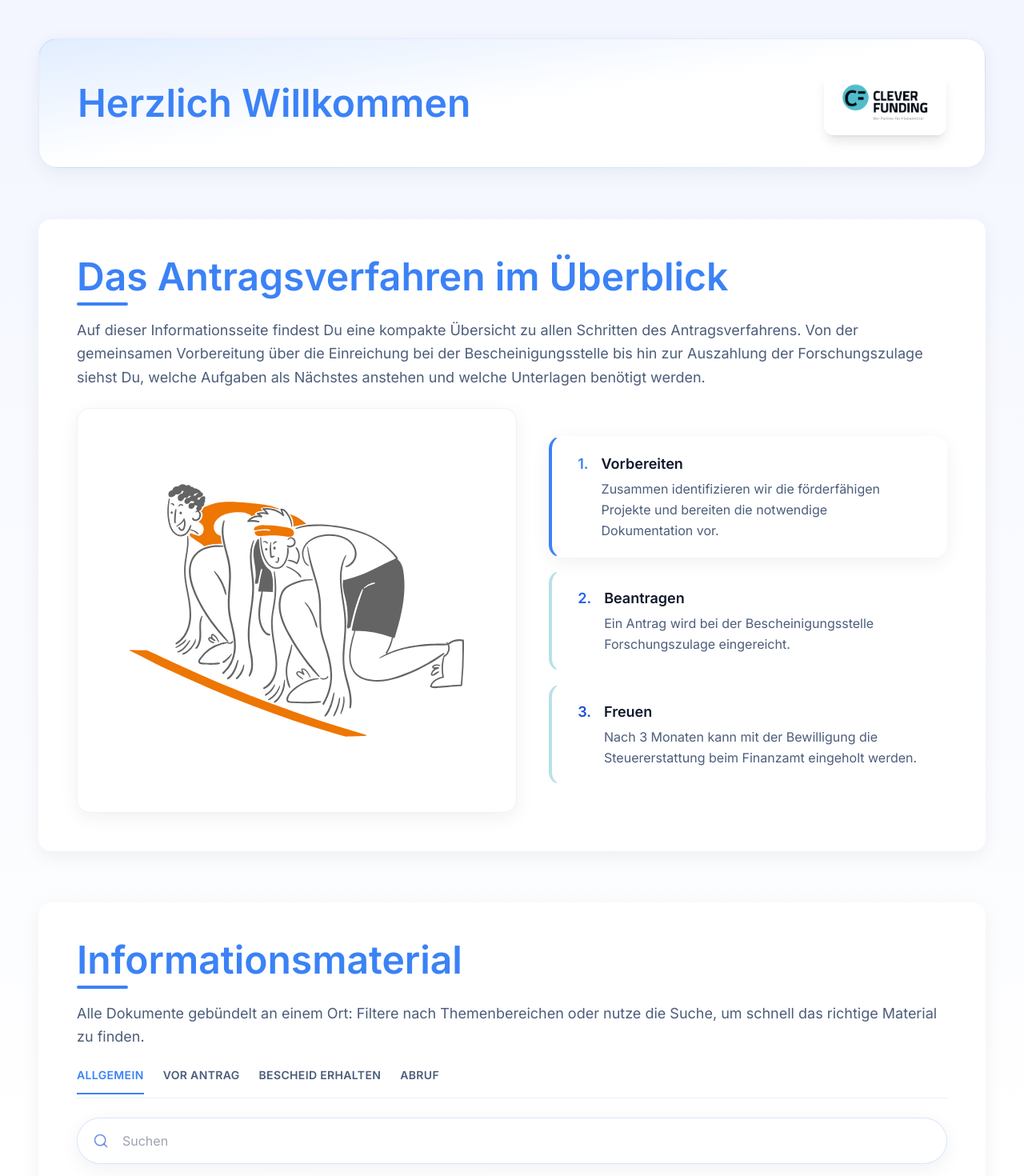
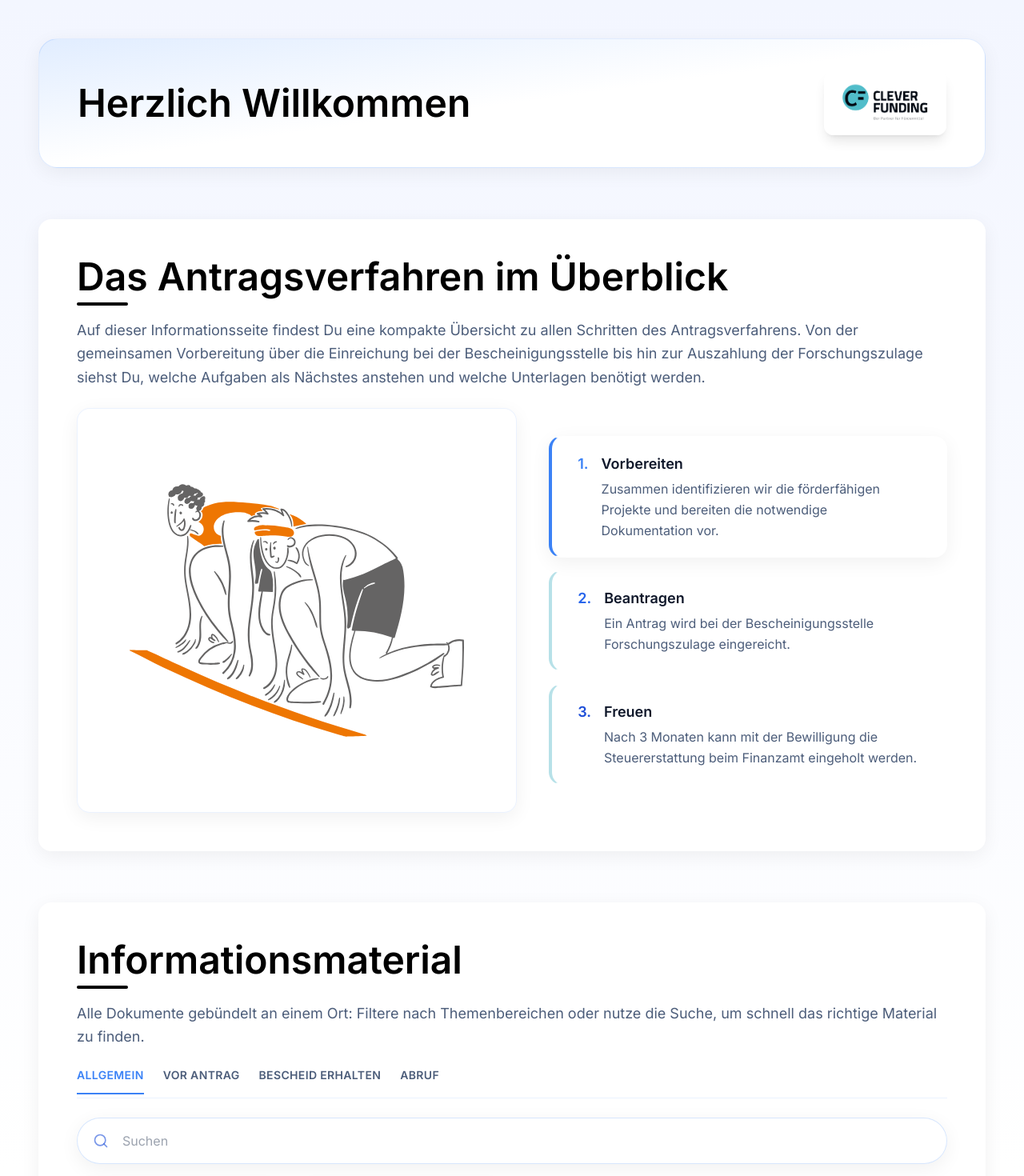
Before and after one commit to NikCodeK/portal, a React (Vite) app: page / in a window 1280 px wide. Shown: the top 1470 px of the page at 80% size. Built offline with nearby package versions, Linux system fonts and the light colour scheme.

Commit message:
style: switch section accents to black

```diff
--- a/index.html
+++ b/index.html
@@ -5,7 +5,7 @@
     <link rel="icon" type="image/png" href="/cf-logo.png" />
     <meta name="viewport" content="width=device-width, initial-scale=1.0" />
     <meta name="robots" content="noindex, nofollow" />
-    <title>Kundenportal UI</title>
+    <title>FAQ</title>
   </head>
   <body>
     <div id="root"></div>
--- a/src/App.tsx
+++ b/src/App.tsx
@@ -30,8 +30,6 @@ const App = () => {
           title="Informationsmaterial"
           intro={tabsDescription}
           className="rounded-2xl bg-card p-6 shadow-panel md:p-10 lg:p-12"
-          titleClassName="text-brand"
-          accentClassName="bg-brand"
         >
           <Tabs tabs={tabsData} />
         </Section>
--- a/src/components/Hero.tsx
+++ b/src/components/Hero.tsx
@@ -14,7 +14,7 @@ const Hero = ({ eyebrow, title, description }: HeroProps) => {
               {eyebrow}
             </span>
           ) : null}
-          <p className="text-3xl font-semibold leading-tight text-brand md:text-5xl">
+          <p className="text-3xl font-semibold leading-tight text-black md:text-5xl">
             {title}
           </p>
           {description ? (
--- a/src/components/Section.tsx
+++ b/src/components/Section.tsx
@@ -22,10 +22,10 @@ const Section = ({
     <section className={clsx('space-y-6', className)}>
       <div className="space-y-4">
         <div className="space-y-2">
-          <h2 className={clsx('text-4xl font-semibold md:text-5xl', titleClassName ?? 'text-brand')}>
+          <h2 className={clsx('text-4xl font-semibold md:text-5xl', titleClassName ?? 'text-black')}>
             {title}
           </h2>
-          <div className={clsx('h-1 w-16 rounded-full', accentClassName ?? 'bg-brand')} />
+          <div className={clsx('h-1 w-16 rounded-full', accentClassName ?? 'bg-black')} />
         </div>
         {intro ? (
           <p className="text-lg leading-relaxed text-text-muted">{intro}</p>
```
